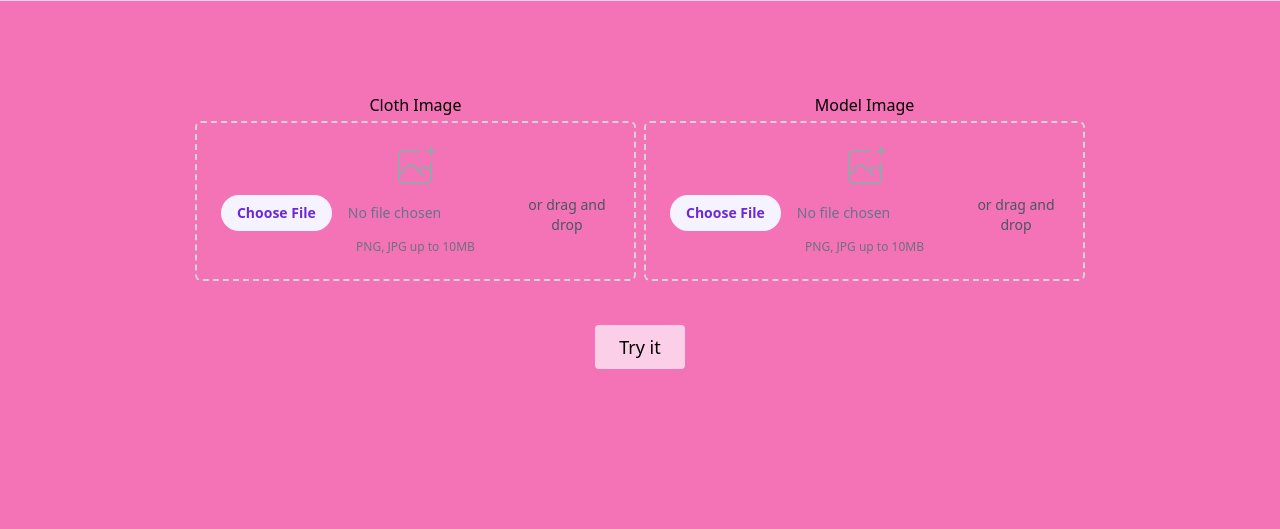
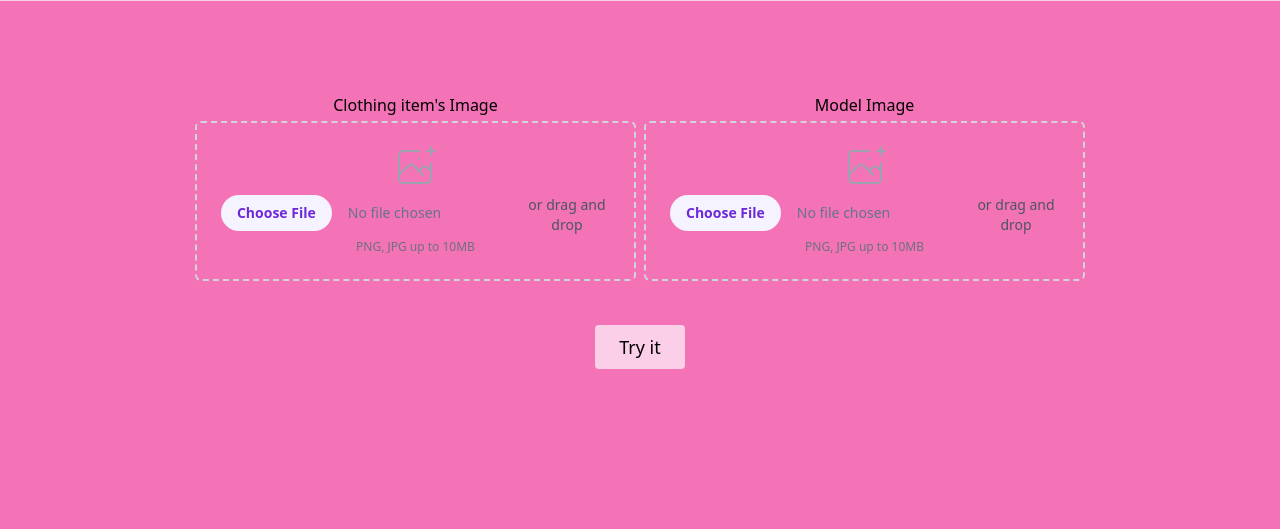
Before and after one commit to shirsneh/virtual_clothes_try_on_assistant, a Flask app: page / in a window 1280 px wide. Shown: the part 861-1390 px from the top of the page. Run offline with Flask 3, Linux system fonts and the light colour scheme; some libraries are stand-ins or nearby versions.

Commit message:
Updated setup

```diff
--- a/app.py
+++ b/app.py
@@ -20,7 +20,7 @@ def submit():
     ## replace the url from the ngrok url provided on the notebook on server.
     url = " http://b843-34-105-109-92.ngrok.io/api/transform"
     print("sending")
-    response = requests.post(url=url, files={"cloth":cloth.stream, "model":model.stream})
+    response = requests.post(url=url, files={"clothing_item":cloth.stream, "model":model.stream})
     op = Image.open(BytesIO(response.content))
 
     buffer = BytesIO()
--- a/run.py
+++ b/run.py
@@ -24,8 +24,10 @@ os.system("cd openpose && ./build/examples/openpose/openpose.bin --image_dir /co
 os.system("cd openpose && ./build/examples/openpose/openpose.bin --image_dir /content/inputs/test/image/ --display 0 --write_images /content/inputs/test/openpose-img/ --hand --render_pose 1 --disable_blending true")
 
 model_image = os.listdir('/content/inputs/test/image')
-cloth_image = os.listdir('/content/inputs/test/cloth')
-pairs = zip(model_image, cloth_image)
+print(model_image)
+clothing_item_image = os.listdir('/content/inputs/test/cloth')
+print(clothing_item_image)
+pairs = zip(model_image, clothing_item_image)
 
 with open('/content/inputs/test_pairs.txt', 'w') as file:
     for model, cloth in pairs:
--- a/templates/index.html
+++ b/templates/index.html
@@ -93,7 +93,7 @@
 
                 <div class="flex flex-wrap -m-2">
                     <div class="p-1 xl:w-1/2 md:w-1/2 w-full">
-                        <center><label class="block text-lr font-medium text-black-800"> Cloth Image </label></center>
+                        <center><label class="block text-lr font-medium text-black-800"> Clothing item's Image </label></center>
                         <div
                             class="mt-1 flex justify-center px-6 pt-5 pb-6 border-2 border-gray-300 border-dashed rounded-md">
                             <div class="space-y-1 text-center">
@@ -104,15 +104,12 @@
                                         stroke-width="2" stroke-linecap="round" stroke-linejoin="round" />
                                 </svg>
                                 <div class="flex text-sm text-gray-600">
-                                    <!-- <label for="file-upload"
-                                        class="relative cursor-pointer rounded-md font-medium text-indigo-600 hover:text-indigo-500 focus-within:outline-none focus-within:ring-2 focus-within:ring-offset-2 focus-within:ring-indigo-500">
-                                        <span>Upload a file</span> -->
                                         <input class="block w-full text-sm text-slate-500
                                         file:mr-4 file:py-2 file:px-4
                                         file:rounded-full file:border-0
                                         file:text-sm file:font-semibold
                                         file:bg-violet-50 file:text-violet-700
-                                        hover:file:bg-violet-100" id="file-upload" type="file" name="cloth" class="sr-only">
+                                        hover:file:bg-violet-100" id="file-upload" type="file" name="clothing_item" class="sr-only">
                                     </label>
                                     <p class="pl-1">or drag and drop</p>
                                 </div>
@@ -159,6 +156,7 @@
                     </button>
                 </div>
             </div>
+
             <div>
                 {% if op %}
                 <center style="color: black; font-size: x-large;">YOUR RESULT:</center>
--- a/test.py
+++ b/test.py
@@ -148,6 +148,7 @@ def main():
     seg.cuda().eval()
     gmm.cuda().eval()
     alias.cuda().eval()
+    print("testing: opt, seg, gmm, alias")
     test(opt, seg, gmm, alias)
 
 
```
